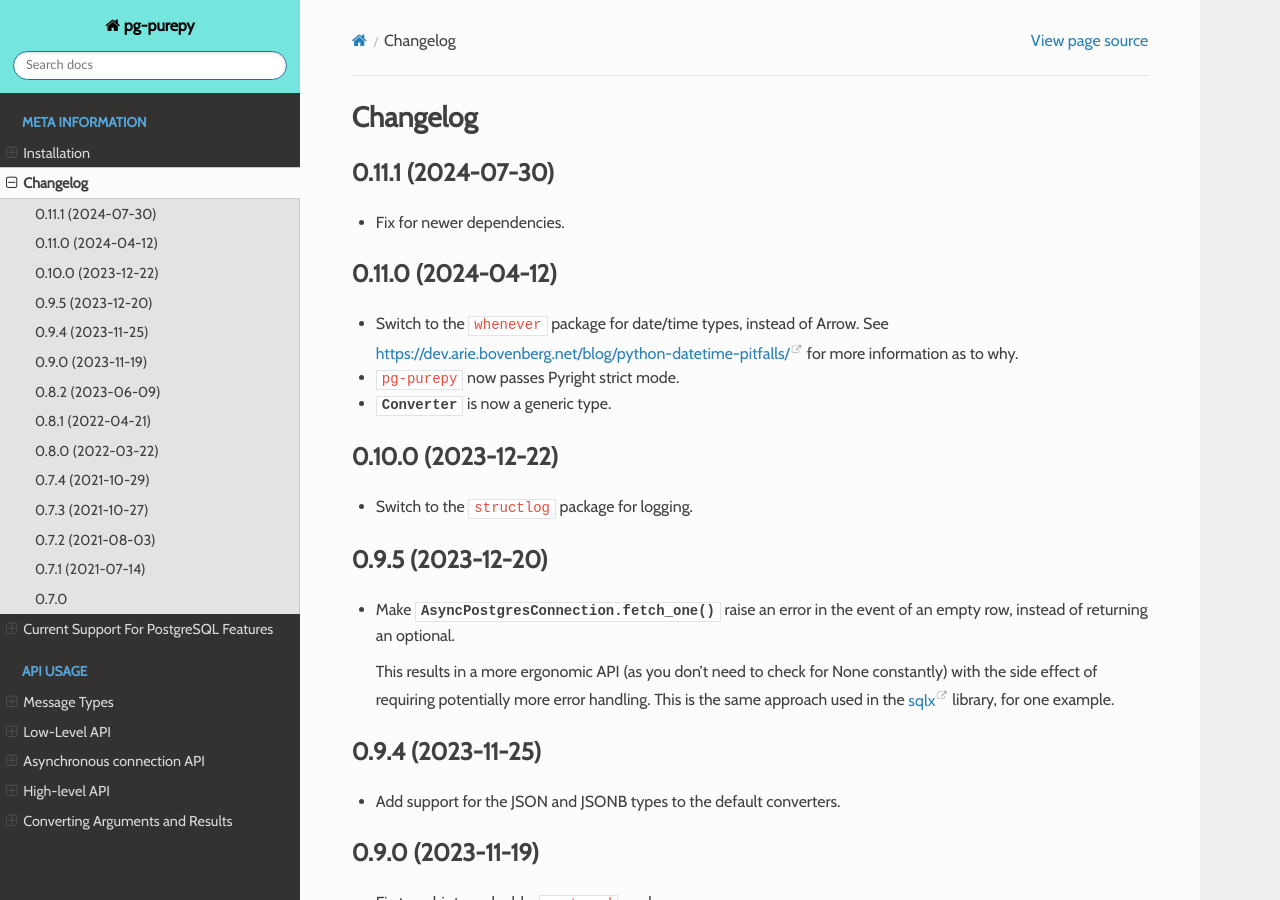
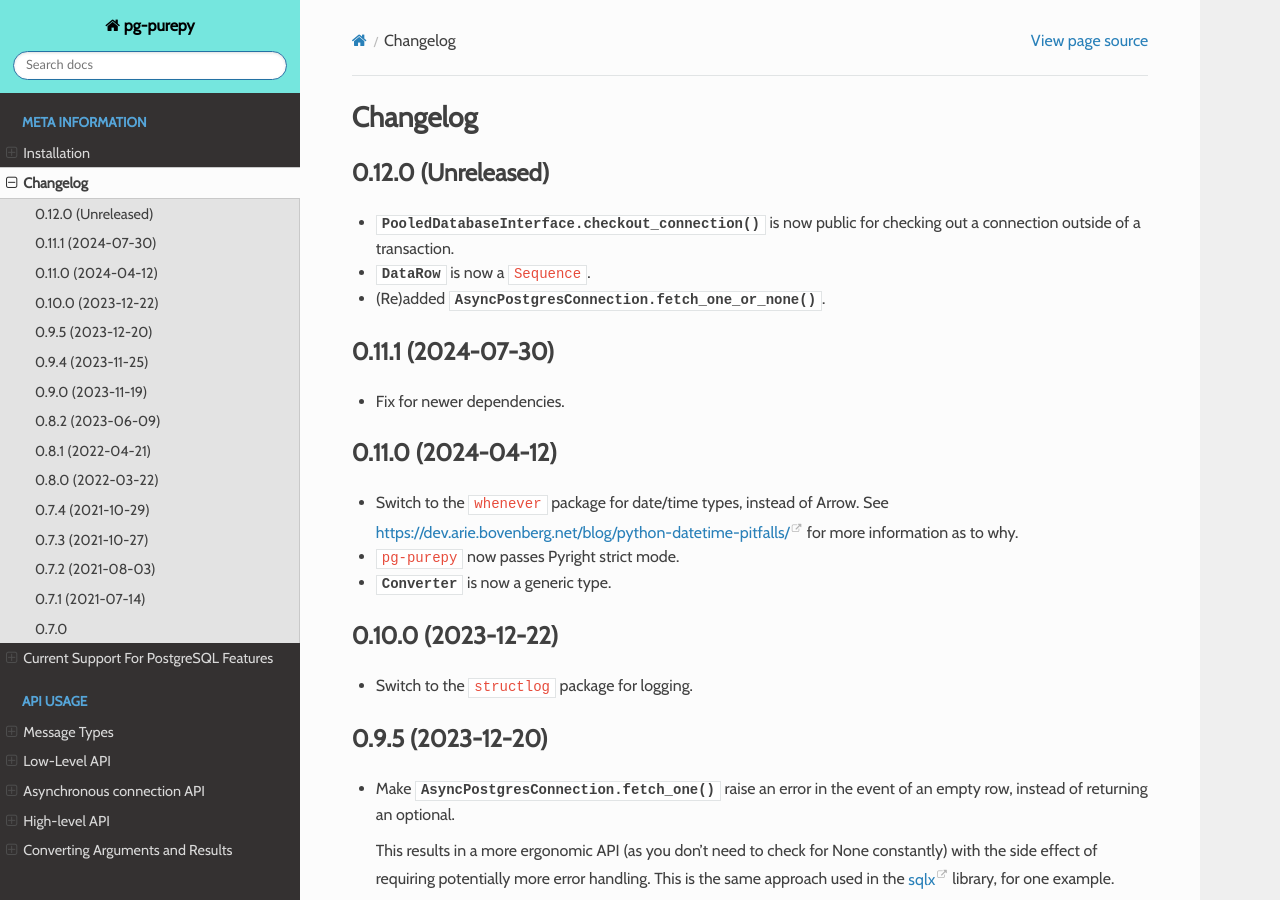
Before and after one commit to Fuyukai/pg-purepy, a Sphinx documentation site: the page built from docs/changelog.rst, in a window 1280 px wide and 900 px high. Built offline with Sphinx 7.4.7 and the Read the Docs theme 3.1.0, drawn with Linux system fonts in a browser that asks for light colours; some web fonts are replaced.

Commit message:
Add changelog entries + doc fixes.

```diff
--- a/docs/changelog.rst
+++ b/docs/changelog.rst
@@ -1,5 +1,15 @@
 Changelog
 =========
+
+0.12.0 (Unreleased)
+-------------------
+
+- :meth:`.PooledDatabaseInterface.checkout_connection` is now public for checking out a connection
+  outside of a transaction.
+
+- :class:`.DataRow` is now a ``Sequence``.
+
+- (Re)added :meth:`.AsyncPostgresConnection.fetch_one_or_none`.
 
 0.11.1 (2024-07-30)
 -------------------
```
Also changed, not shown: docs/api-highlevel.rst (+8 -0 lines), docs/api-midlevel.rst (+4 -8 lines), 1 other file.
